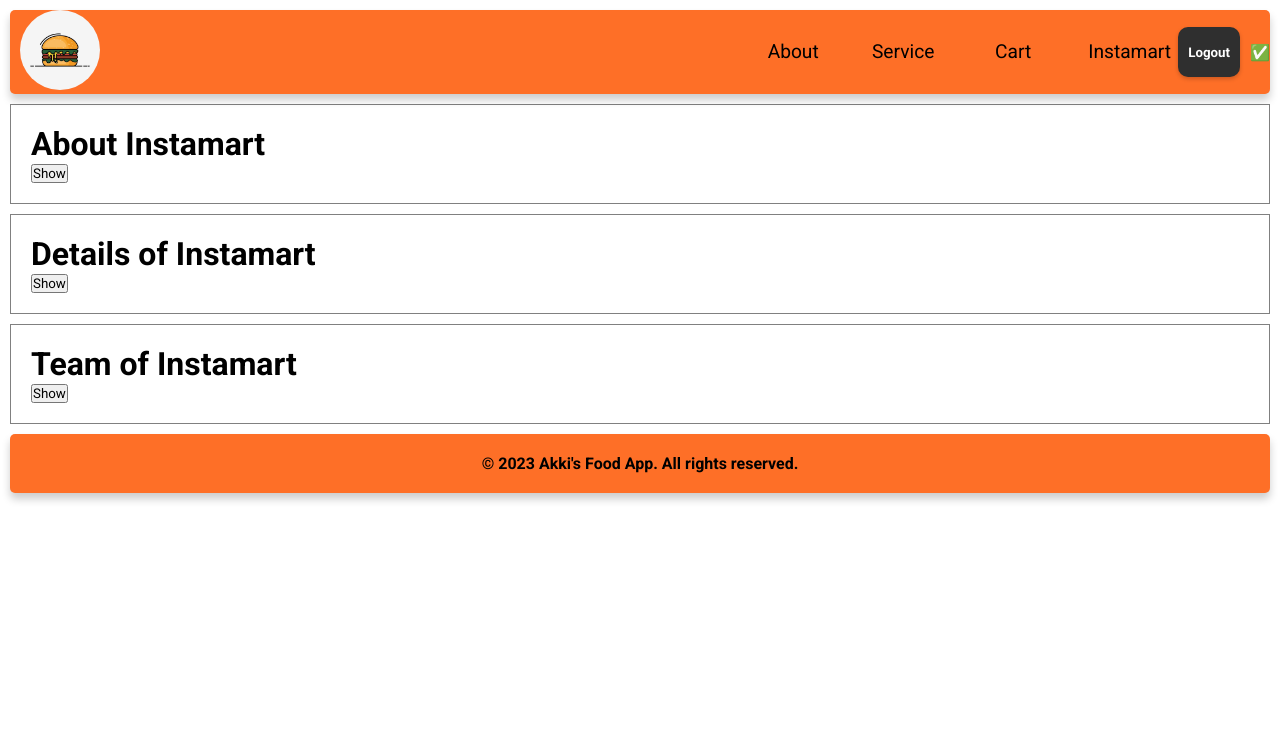
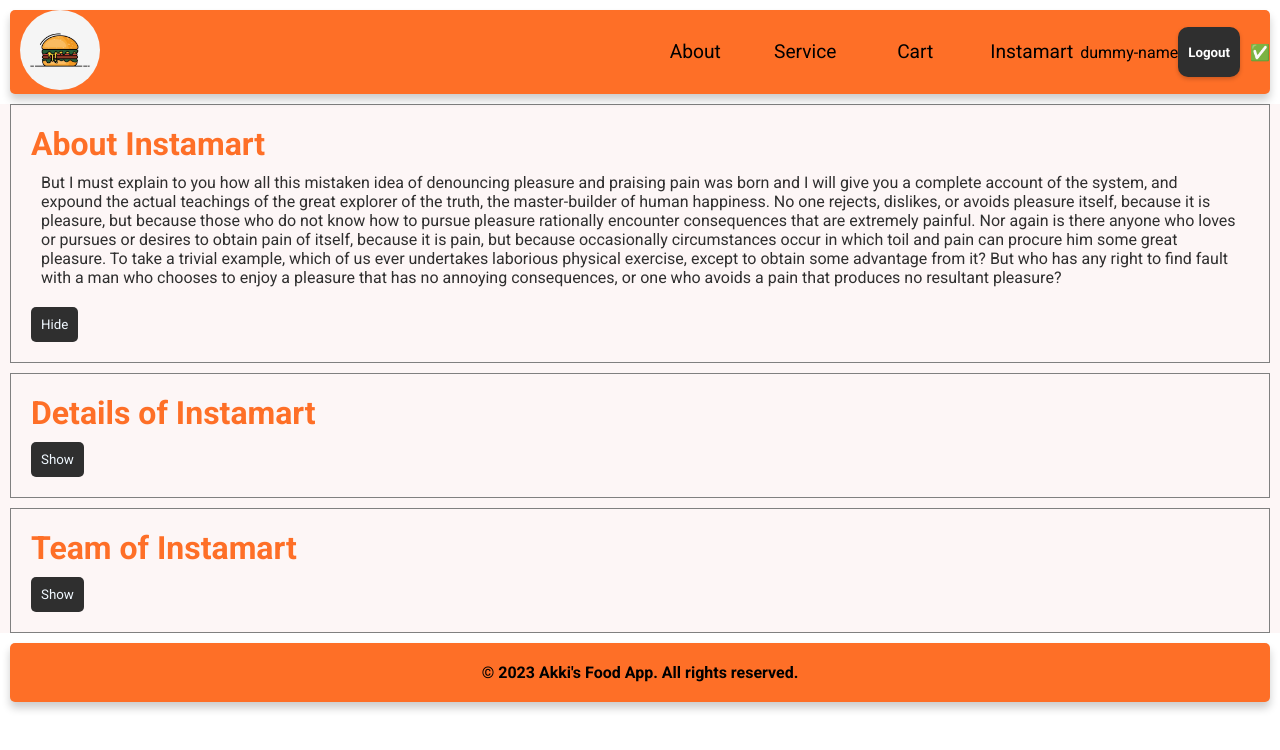
Before and after one commit to akshar-parmar/AkkiFoodApp, a React (Vite) app: page /instamart in a window 1280 px wide. Shown: the top 750 px of the page. Built offline with nearby package versions, Linux system fonts and the light colour scheme.

Commit message:
modified accordian using lifting the state up concept

```diff
--- a/src/components/Body.js
+++ b/src/components/Body.js
@@ -7,7 +7,8 @@ import useRestaurantList from "../utils/useRestaurantList";
 import useOnlineStatus from "../utils/useOnlineStatus";
 
 //RestaurantList component
-const Body = () => {
+const Body = ({user}) => {
+  // console.log(user);
   const [searchInput, setSearchInput] = useState("");
   const [filteredRestaurantList, setfilteredRestaurantList] = useState([]);
 
@@ -58,7 +59,7 @@ const Body = () => {
                 key={obj.info.id}
               >
                 {" "}
-                <RestaurantCard data={obj.info} key={obj.info.id} />
+                <RestaurantCard data={obj.info} key={obj.info.id} user = {user}/>
               </Link>
             );
           })
--- a/src/components/Instamart.js
+++ b/src/components/Instamart.js
@@ -1,20 +1,19 @@
 import { useState } from "react";
 
-const SectionInstamart = ({title,description})=>{
-    const [isVisible,setIsVisible] = useState(false);
+const SectionInstamart = ({title,description,isVisible,onShow, onHide})=>{
     return (
         <div className="sectionInstamart">
             <h1>{title}</h1>
             {
                 isVisible==false ?
                 (
-                    <button onClick = {()=>{setIsVisible(true)}}>Show</button>
+                    <button onClick = {onShow}>Show</button>
                 )
                 :
                 (
                     <>
                     <p>{description}</p>
-                    <button onClick={()=>{setIsVisible(false)}}>Hide</button>
+                    <button onClick = {onHide}>Hide</button>
                     </>
                 )
             }
@@ -23,13 +22,16 @@ const SectionInstamart = ({title,description})=>{
         </div>
     )
 }
+//parent component i am using lif the state up concept here
 const Instamart = ()=>{
+    const [isVisible,setIsVisible] = useState(0);
+
     return (
-        <>
-            <SectionInstamart title = {"About Instamart"} description = {"But I must explain to you how all this mistaken idea of denouncing pleasure and praising pain was born and I will give you a complete account of the system, and expound the actual teachings of the great explorer of the truth, the master-builder of human happiness. No one rejects, dislikes, or avoids pleasure itself, because it is pleasure, but because those who do not know how to pursue pleasure rationally encounter consequences that are extremely painful. Nor again is there anyone who loves or pursues or desires to obtain pain of itself, because it is pain, but because occasionally circumstances occur in which toil and pain can procure him some great pleasure. To take a trivial example, which of us ever undertakes laborious physical exercise, except to obtain some advantage from it? But who has any right to find fault with a man who chooses to enjoy a pleasure that has no annoying consequences, or one who avoids a pain that produces no resultant pleasure?"}/>
-            <SectionInstamart title = {"Details of Instamart"} description = {"But I must explain to you how all this mistaken idea of denouncing pleasure and praising pain was born and I will give you a complete account of the system, and expound the actual teachings of the great explorer of the truth, the master-builder of human happiness. No one rejects, dislikes, or avoids pleasure itself, because it is pleasure, but because those who do not know how to pursue pleasure rationally encounter consequences that are extremely painful. Nor again is there anyone who loves or pursues or desires to obtain pain of itself, because it is pain, but because occasionally circumstances occur in which toil and pain can procure him some great pleasure. To take a trivial example, which of us ever undertakes laborious physical exercise, except to obtain some advantage from it? But who has any right to find fault with a man who chooses to enjoy a pleasure that has no annoying consequences, or one who avoids a pain that produces no resultant pleasure?"}/>
-            <SectionInstamart title = {"Team of Instamart"} description = {"But I must explain to you how all this mistaken idea of denouncing pleasure and praising pain was born and I will give you a complete account of the system, and expound the actual teachings of the great explorer of the truth, the master-builder of human happiness. No one rejects, dislikes, or avoids pleasure itself, because it is pleasure, but because those who do not know how to pursue pleasure rationally encounter consequences that are extremely painful. Nor again is there anyone who loves or pursues or desires to obtain pain of itself, because it is pain, but because occasionally circumstances occur in which toil and pain can procure him some great pleasure. To take a trivial example, which of us ever undertakes laborious physical exercise, except to obtain some advantage from it? But who has any right to find fault with a man who chooses to enjoy a pleasure that has no annoying consequences, or one who avoids a pain that produces no resultant pleasure?"}/>
-        </>
+        <div className="Instamart-container">
+            <SectionInstamart isVisible = {isVisible===0} onShow = {()=>{setIsVisible(0)}} onHide = {()=>{setIsVisible(false)}} title = {"About Instamart"} description = {"But I must explain to you how all this mistaken idea of denouncing pleasure and praising pain was born and I will give you a complete account of the system, and expound the actual teachings of the great explorer of the truth, the master-builder of human happiness. No one rejects, dislikes, or avoids pleasure itself, because it is pleasure, but because those who do not know how to pursue pleasure rationally encounter consequences that are extremely painful. Nor again is there anyone who loves or pursues or desires to obtain pain of itself, because it is pain, but because occasionally circumstances occur in which toil and pain can procure him some great pleasure. To take a trivial example, which of us ever undertakes laborious physical exercise, except to obtain some advantage from it? But who has any right to find fault with a man who chooses to enjoy a pleasure that has no annoying consequences, or one who avoids a pain that produces no resultant pleasure?"}/>
+            <SectionInstamart isVisible = {isVisible===1} onShow = {()=>{setIsVisible(1)}} onHide = {()=>{setIsVisible(false)}} title = {"Details of Instamart"} description = {"But I must explain to you how all this mistaken idea of denouncing pleasure and praising pain was born and I will give you a complete account of the system, and expound the actual teachings of the great explorer of the truth, the master-builder of human happiness. No one rejects, dislikes, or avoids pleasure itself, because it is pleasure, but because those who do not know how to pursue pleasure rationally encounter consequences that are extremely painful. Nor again is there anyone who loves or pursues or desires to obtain pain of itself, because it is pain, but because occasionally circumstances occur in which toil and pain can procure him some great pleasure. To take a trivial example, which of us ever undertakes laborious physical exercise, except to obtain some advantage from it? But who has any right to find fault with a man who chooses to enjoy a pleasure that has no annoying consequences, or one who avoids a pain that produces no resultant pleasure?"}/>
+            <SectionInstamart isVisible = {isVisible===2} onShow = {()=>{setIsVisible(2)}} onHide = {()=>{setIsVisible(false)}} title = {"Team of Instamart"} description = {"But I must explain to you how all this mistaken idea of denouncing pleasure and praising pain was born and I will give you a complete account of the system, and expound the actual teachings of the great explorer of the truth, the master-builder of human happiness. No one rejects, dislikes, or avoids pleasure itself, because it is pleasure, but because those who do not know how to pursue pleasure rationally encounter consequences that are extremely painful. Nor again is there anyone who loves or pursues or desires to obtain pain of itself, because it is pain, but because occasionally circumstances occur in which toil and pain can procure him some great pleasure. To take a trivial example, which of us ever undertakes laborious physical exercise, except to obtain some advantage from it? But who has any right to find fault with a man who chooses to enjoy a pleasure that has no annoying consequences, or one who avoids a pain that produces no resultant pleasure?"}/>
+        </div>
 
     );
 }
--- a/src/components/header.js
+++ b/src/components/header.js
@@ -1,15 +1,18 @@
 //Header Component
-import React, { useState } from 'react';
+import React, { useState,useContext } from 'react';
 import {Title} from './Title';
 import { Link } from 'react-router-dom';
 import useOnlineStatus from '../utils/useOnlineStatus';
 import Instamart from './Instamart';
+import UserContext from '../utils/UserContext';
 
 function checkLoggedIn(){
 //let say it return true always
 return true;
 }
  export const Header = ()=>{
+    const {user} = useContext(UserContext);
+    console.log(user);
     const[isLoggedIn, setIsLoggedIn] = useState(checkLoggedIn());
     const isOnline = useOnlineStatus();
    // console.log("render");
@@ -24,6 +27,7 @@ return true;
                 <li className = "item"><Link to="/" className='list-item-link'>Cart</Link></li>
                 <li className = "item"><Link to="/instamart" className='list-item-link'>Instamart</Link></li>
             </ul>
+            <p>{user.name}</p>
             { isLoggedIn===false?
             (<button className='login-logout-btn' onClick={()=>{
                 setIsLoggedIn(true);
--- a/src/components/restaurant-card.js
+++ b/src/components/restaurant-card.js
@@ -2,6 +2,8 @@ import { baseUrlForCardImage } from "./config";
 
 export const RestaurantCard = (props) => {
   //destructuring the props object
+  const {user} = props;
+  // console.log(user);
   const { name, cloudinaryImageId, avgRatingString, cuisines,key} = props.data;
   return (
     <div className="card">
@@ -14,6 +16,7 @@ export const RestaurantCard = (props) => {
             <h4 className="nameRestaurant" key = "heading">{name}</h4>
             <h4 className={`rating ${avgRatingString < 4 ? 'low-rating' : ''}`} key = "rating-heading">🌟{avgRatingString} stars</h4>
             <p className="cuisine-names">{cuisines.join(", ")}</p>
+            <p>{user.name}</p>
       </div>
     </div>
   );
--- a/src/main.css
+++ b/src/main.css
@@ -431,4 +431,27 @@ border-radius: 50%;
     border : 1px solid gray;
     padding : 20px;
     margin : 10px;
+
 }
+
+.Instamart-container{
+    width: 100%;
+    background-color: #fdf6f6;
+}
+.sectionInstamart button{
+    border: none;
+    background-color:#2F2F2F;
+    color: aliceblue;
+    padding: 10px;
+    border-radius: 5px;
+    margin-top: 10px;
+}
+.sectionInstamart h1{
+   color: #FE6F27;
+
+}
+.sectionInstamart p{
+    color: #2F2F2F;
+    margin:10px;
+
+ }
--- /dev/null
+++ b/src/utils/UserContext.js
@@ -0,0 +1,8 @@
+import { createContext } from "react";
+const UserContext = createContext({
+    user :{
+        name : "dummy-name",
+        email : "abc@gmail.com"
+    }
+});
+export default UserContext;
```
Also changed, not shown: src/App.js (+7 -2 lines).
